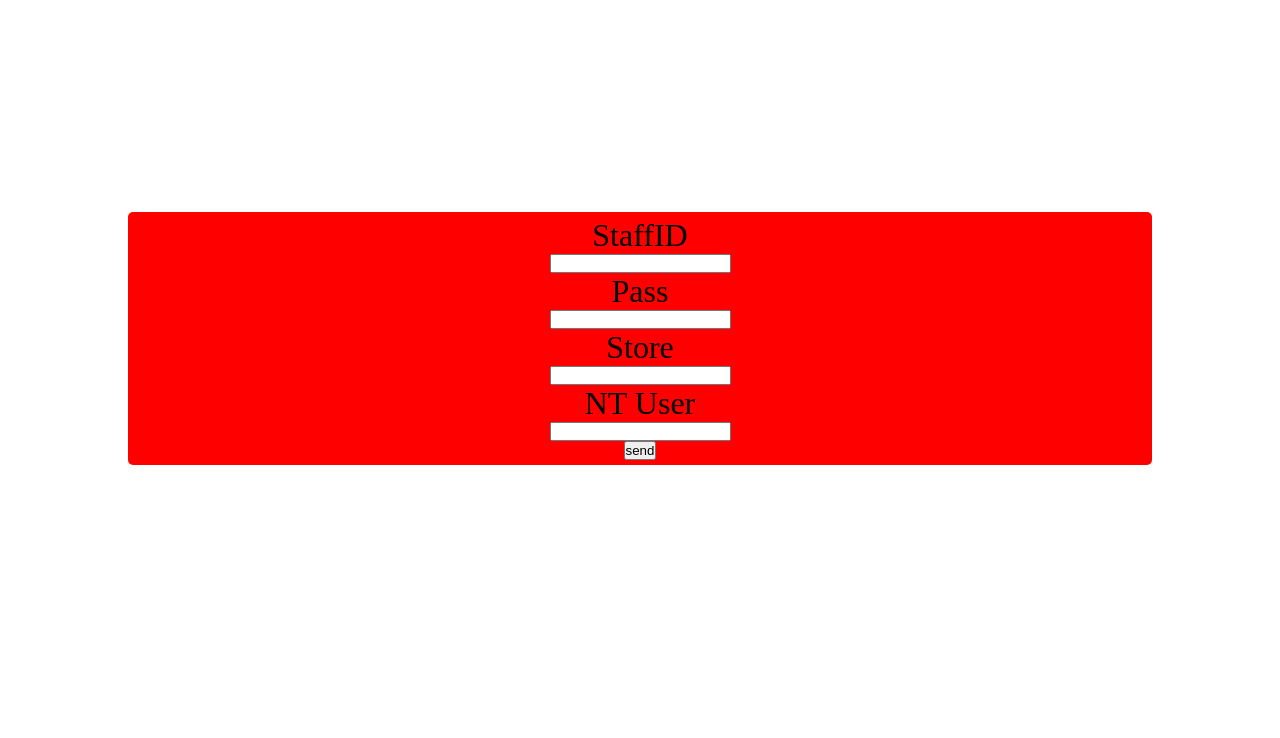
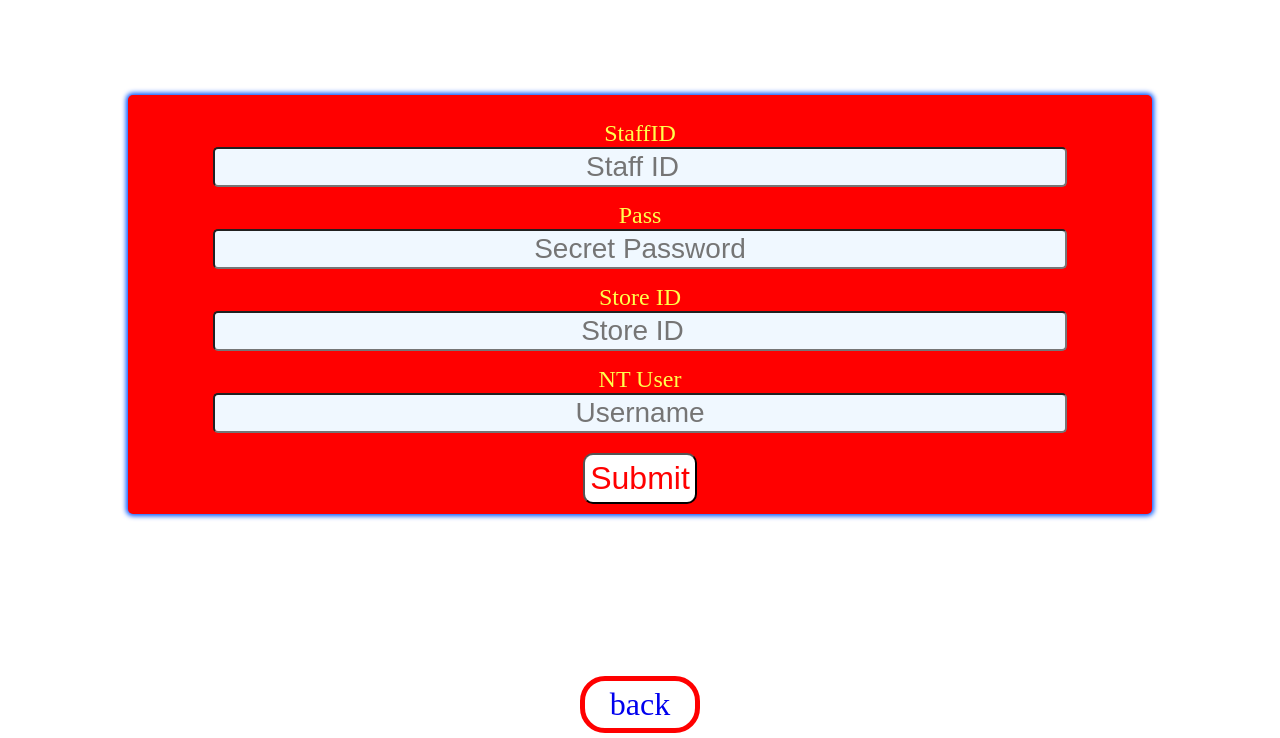
Before and after one commit to MoSalah001/Quiz-App, a website with bundled scripts: page Client/branch/firstReg.html in a window 1280 px wide. Shown: the part 62-800 px from the top of the page. Built offline with nearby package versions, Linux system fonts and the light colour scheme.

Commit message:
reg form

```diff
--- a/Client/branch/firstReg.html
+++ b/Client/branch/firstReg.html
@@ -12,16 +12,17 @@
         <p id="regHeader">Request Access</p>
         <form name="regForm">
             <label>StaffID</label>
-            <input type="number" name="staffID" required>
+            <input type="number" name="staffID"  placeholder="Staff ID" required>
             <label>Pass</label>
-            <input type="password" name="password" required>
-            <label>Store</label>
-            <input type="number" name="storeID" required>
+            <input type="password" name="password" required  placeholder="Secret Password">
+            <label>Store ID</label>
+            <input type="number" name="storeID" required  placeholder="Store ID">
             <label>NT User</label>
-            <input type="text" name="NTUser">
-            <button type="submit" id="submit">send</button>
+            <input type="text" name="NTUser"  placeholder="Username" required>
+            <button type="submit" id="submit">Submit</button>
             <script src="../js/firstReg.js" type="module"></script>
         </form>
     </div>
+    <a id="back" href="./">back</a>
 </body>
 </html>
--- a/Client/style/firstReg.css
+++ b/Client/style/firstReg.css
@@ -12,6 +12,7 @@
 #regHeader {
     position: absolute;
     top: 10px;
+    color: var(--clr-logo-red);
 }
 #main {
     display: flex;
@@ -26,8 +27,34 @@ form {
     flex-direction: column;
     width: 80dvw;
     background-color: var(--clr-logo-red);
-    padding: 5px;
+    padding: 10px;
     border-radius: 5px;
     place-content: center;
     place-items: center;
+    /* box-shadow: 0px 0px 10px var(--marker-light-blue); */
+    box-shadow: 0px 0px 5px 2px var(--marker-light-blue);
 }
+
+label {
+    color: var(--text-light-yellow);
+    font-size: 24px;
+    margin-top: 15px;
+}
+
+input {
+    background-color: aliceblue;
+    height: 40px;
+    border-radius: 5px;
+    font-size: 28px;
+    width: 85%;
+    text-align: center;
+}
+
+button {
+    margin-top: 20px;
+    font-size: 32px;
+    color: var(--clr-logo-red);
+    padding: 5px;
+    background-color: white;
+    border-radius: 10px;
+}
--- a/server.js
+++ b/server.js
@@ -53,7 +53,7 @@ app.post('/login',async (req,res)=>{
                     res.send("Wrong Credintals")
                 }
                 else {
-                    if(data.NTUser === "ACTIVE") {
+                    if(data.Status === "ACTIVE") {
                         jwt.sign(JSON.stringify(data.StaffID),process.env.JWTSecret,(err,token)=>{
                             if (err){
                                 res.send(err)
```
